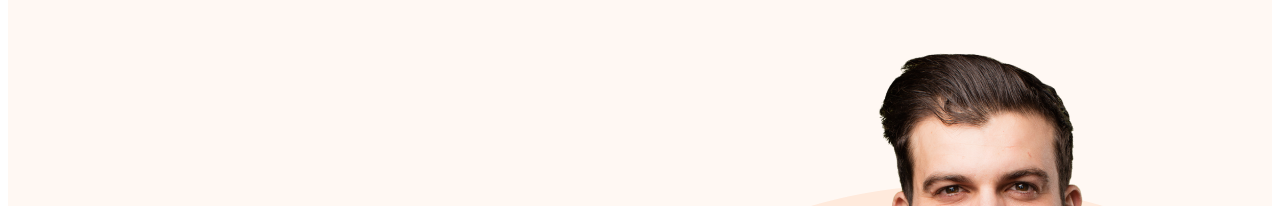
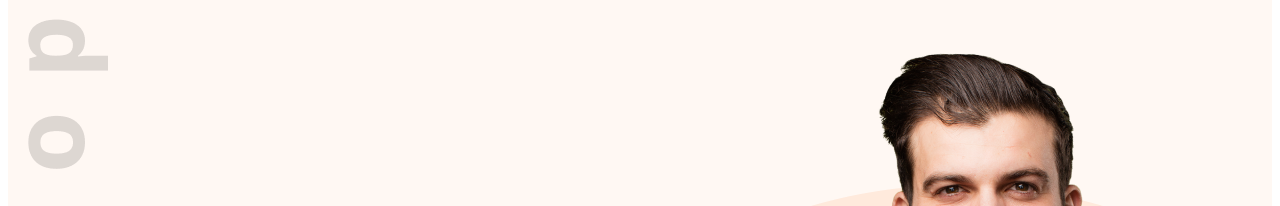
Before and after one commit to monjur912/webdeveloper-portfolio, a plain HTML site: page index.html in a window 1280 px wide. Shown: the part 162-368 px from the top of the page. Drawn offline with Linux system fonts and the light colour scheme.

Commit message:
added developer pictur

```diff
--- a/styles/portfolio.css
+++ b/styles/portfolio.css
@@ -62,9 +62,9 @@ nav a {
 /* header related styles */
 .header{
     background-color: #FFF8F3;
-    background-image: url('../images/header_bg.png');
+    background-image: url('../images/header_bg.png'), url("../images/developer.png");
     background-repeat: no-repeat;
-    background-position: bottom right;
+    background-position: bottom right, top left;
 }
 .banner{
     padding: 30px 30px 0px 150px;
```
